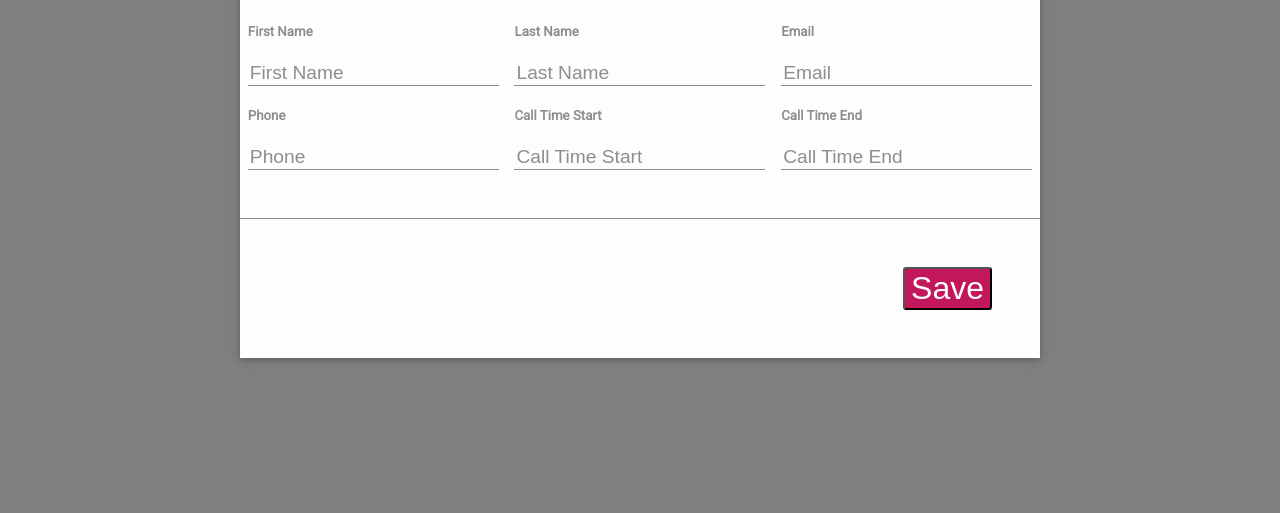
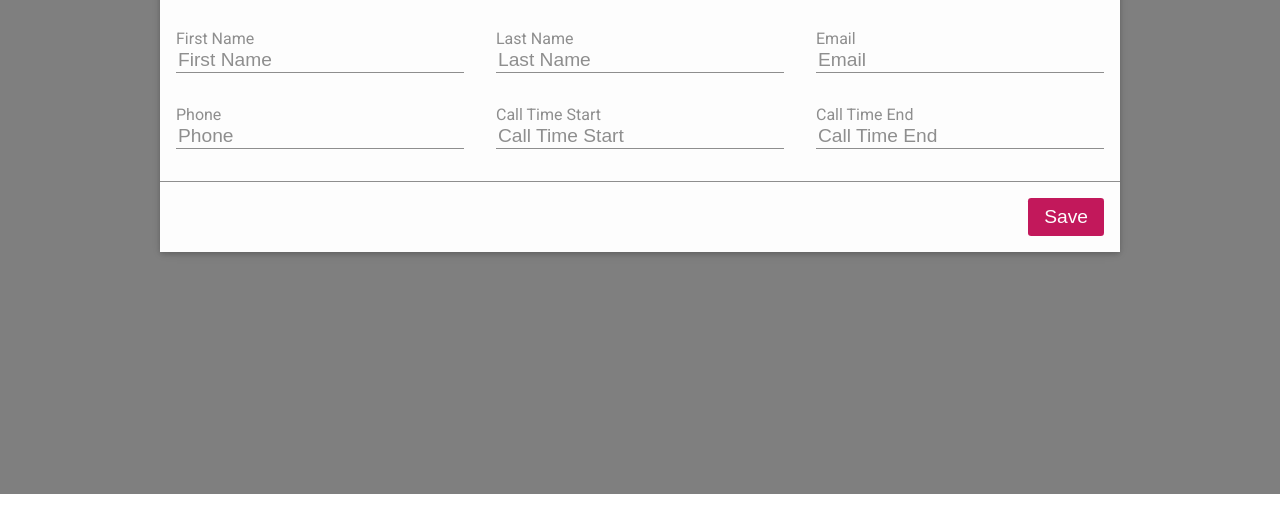
Before and after one commit to Whittenburry/05-form-modal, a website: page public/index.html in a window 1280 px wide. Shown: the part 306-819 px from the top of the page. Drawn offline with nearby package versions, Linux system fonts and the light colour scheme; files that its build step writes are made by us from their sources.

Commit message:
update for form modal again

```diff
--- a/public/index.html
+++ b/public/index.html
@@ -3,36 +3,37 @@
   <head>
     <meta charset="utf-8">
     <title>05 Form Modal</title>
-    <link href='https://fonts.googleapis.com/css?family=Roboto' rel='stylesheet' type='text/css'>`
+    <meta name="viewport" content="width=device-width, initial-scale=1">
+    <link href='https://fonts.googleapis.com/css?family=Roboto' rel='stylesheet' type='text/css'>
     <link rel="stylesheet" href="/app.css">
   </head>
   <body>
     <div class="modal-container">
       <form class="card">
-        <h1 class="card-title">LOG CALL</h1>
+        <h2 class="card-title">LOG CALL</h2>
         <div class="card-fields">
           <div class="card-field__boxes">
-            <h5 class="form-field-label">First Name</h5>
+            <label class="form-field-label">First Name</label>
             <input class="form-field-input" placeholder="First Name">
           </div>
           <div class="card-field__boxes">
-            <h5 class="form-field-label">Last Name</h5>
+            <label class="form-field-label">Last Name</label>
             <input class="form-field-input" placeholder="Last Name">
           </div>
           <div class="card-field__boxes">
-            <h5 class="form-field-label">Email</h5>
+            <label class="form-field-label">Email</label>
             <input class="form-field-input" placeholder="Email">
           </div>
           <div class="card-field__boxes">
-            <h5 class="form-field-label">Phone</h5>
+            <label class="form-field-label">Phone</label>
             <input class="form-field-input" placeholder="Phone">
           </div>
           <div class="card-field__boxes">
-            <h5 class="form-field-label">Call Time Start</h5>
+            <label class="form-field-label">Call Time Start</label>
             <input class="form-field-input" placeholder="Call Time Start">
           </div>
           <div class="card-field__boxes">
-            <h5 class="form-field-label">Call Time End</h5>
+            <label class="form-field-label">Call Time End</label>
             <input class="form-field-input" placeholder="Call Time End">
           </div>
         </div>
--- a/styles/app.scss
+++ b/styles/app.scss
@@ -19,7 +19,7 @@
 
 .card {
   width: 100%;
-  max-width: 50rem;
+  max-width: 60rem;
 
   background: $card-background;
   color: $card-text-color;
@@ -29,19 +29,20 @@
 
 .card-title {
   flex-flow: column;
-  margin: 3rem;
+  margin: $gutter * 2 $gutter $gutter;
 }
 
 .card-fields {
   display: flex;
   flex-wrap: wrap;
-  justify-content: space-around;
-  max-width: 50rem;
-  margin-bottom: 3rem;
+  margin-bottom: 1rem;
 }
 
-.card-field-boxes {
-  flex-grow: 0;
+.card-field__boxes {
+  flex-grow: 1;
+  width: calc(100% / 3 - #{$gutter} - #{$gutter});
+  min-width: $input-minimum-width;
+  margin: $gutter;
 }
 
 .form-field-label {
@@ -50,7 +51,7 @@
 
 .form-field-input {
   width: 100%;
-  min-width: $input-minimum-width;
+
   border: 0;
   border-bottom: $brand-border;
   outline: none;
@@ -70,17 +71,17 @@
   display: flex;
   justify-content: flex-end;
   width: 100%;
-  max-width: 50rem;
-
   border-top: $brand-border;
 }
 
 .form-button {
-  margin: 3rem;
-
+  margin: $gutter;
+  padding: $gutter / 2 $gutter;
+  border: 0;
   border-radius: 0.2rem;
 
   background: $button-background-brand-primary;
   color: $brand-white;
-  font-size: 2rem;
+
+  font-size: 1.2rem;
 }
```
